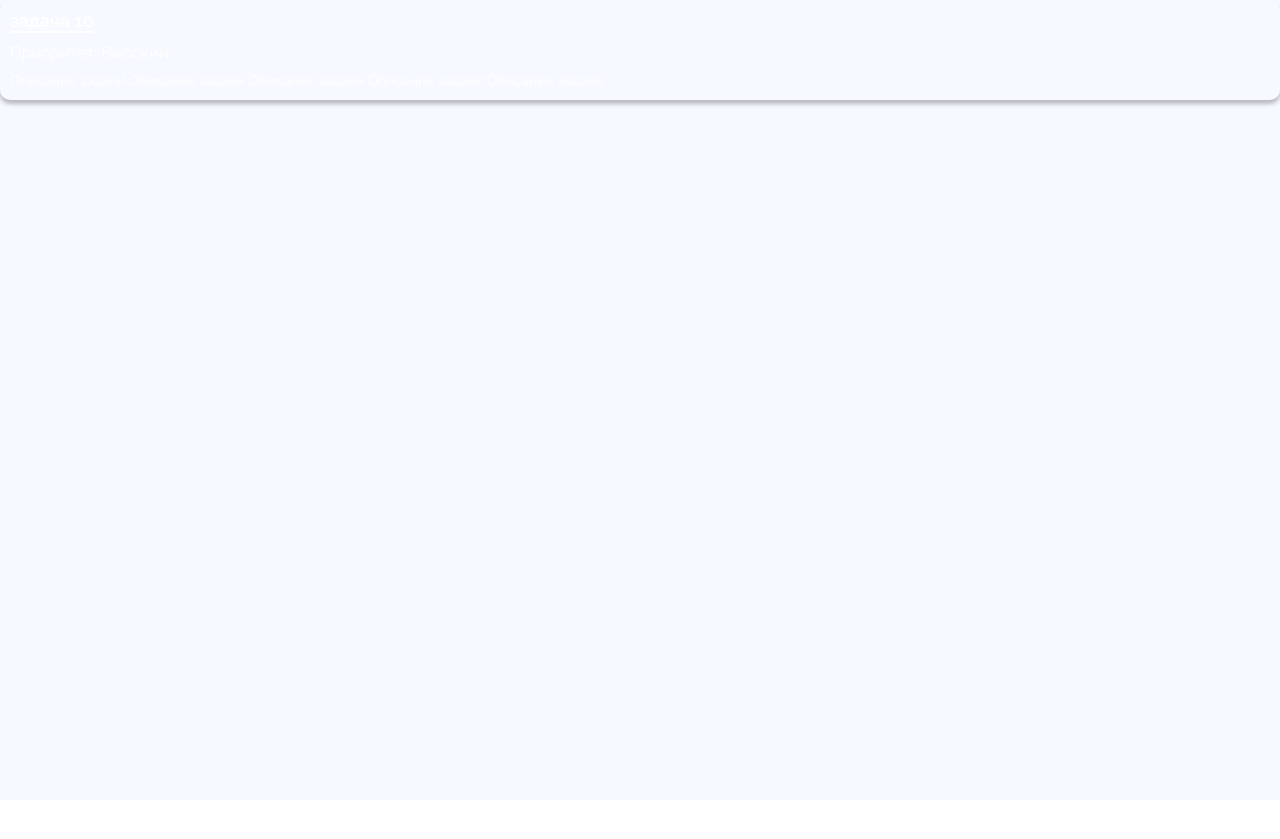
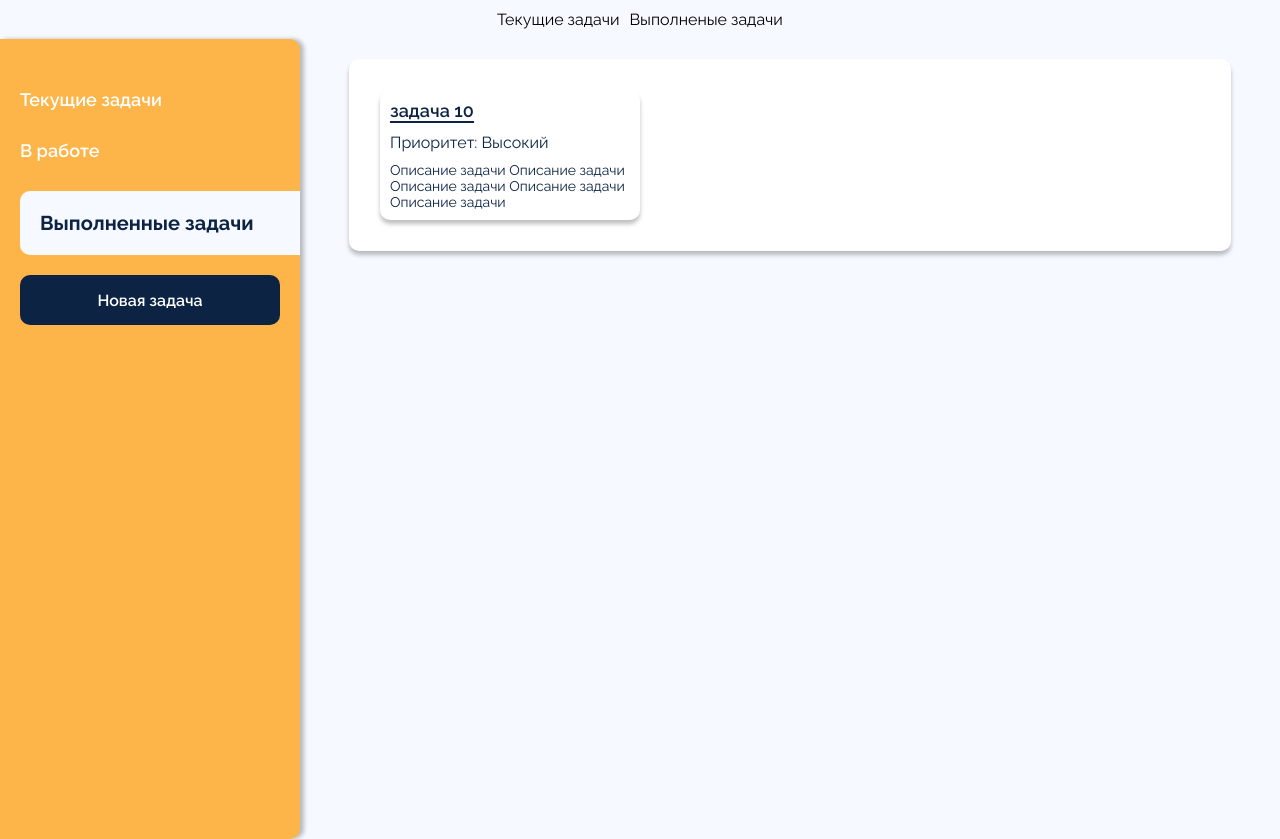
Before and after one commit to User8755/work, a React (Create React App) app: page /completed-tasks in a window 1280 px wide. Before the commit the page ends 800 px from the top, so only its background shows below. Built offline with nearby package versions, Linux system fonts and the light colour scheme.

Commit message:
изменение увеличения карточки и раздела выполненые задачи

```diff
--- a/src/App/App.js
+++ b/src/App/App.js
@@ -30,7 +30,7 @@ function App() {
   return (
     <div className='App'>
       <Modal setModal={setModal} modal={modal} child={child}></Modal>
-      {/*<Header></Header>*/}
+      <Header></Header>
       <Routes>
         <Route
           path='/current-tasks'
@@ -71,6 +71,8 @@ function App() {
               setChild={setChild}
               setSelectedCard={setSelectedCard}
               selectedCard={selectedCard}
+              isTasks={isTasks}
+              setTasks={setTasks}
             ></CompletedTasks>
           }
         ></Route>
--- a/src/Card/card.css
+++ b/src/Card/card.css
@@ -14,7 +14,7 @@
   transition: transform 0.3s;
 }
 .card:hover {
-  transform: scale(1.1);
+  transform: scale(1.05);
 }
 
 .card__title {
--- /dev/null
+++ b/src/CompletedTasks/CompletedTasks.css
@@ -0,0 +1,9 @@
+.content .completed {
+  grid-template-rows: repeat(auto, 1fr);
+}
+.completed > .card {
+  color: var(--accent-dark-color);
+}
+.completed > .card > .card__title {
+  border-bottom: 2px solid var(--accent-dark-color);
+}
--- a/src/CompletedTasks/CompletedTasks.jsx
+++ b/src/CompletedTasks/CompletedTasks.jsx
@@ -1,8 +1,51 @@
 /* eslint-disable array-callback-return */
+import { NavLink } from 'react-router-dom';
+import './CompletedTasks.css';
+import Card from '../Card/card';
+import NewTask from '../NewTask/newTask';
+import '../CurrentTasks/CurrentTasks.css';
 import newTasks from '../untils/newTask';
-import Card from '../Card/card';
-function CompletedTasks({ setModal, setChild, setSelectedCard, selectedCard }) {
-  return newTasks.map((item) => {
+
+function CompletedTasks({
+  setModal,
+  setChild,
+  setSelectedCard,
+  selectedCard,
+  isTasks,
+  setTasks,
+}) {
+  const handlerOpenModal = () => {
+    setModal(true);
+    setChild(
+      <NewTask isTasks={isTasks} setTasks={setTasks} setModal={setModal} />
+    );
+  };
+  return (
+    <div className='main-wrapper'>
+      <aside className='aside'>
+        <ul className='aside__list'>
+          <li className='aside__list-item'>
+            <NavLink to='/current-tasks' className='header__nav-link'>
+              Текущие задачи
+            </NavLink>
+          </li>
+          <li className='aside__list-item'>
+            <NavLink to='/in-progress' className='header__nav-link'>
+              В работе
+            </NavLink>
+          </li>
+          <li className='aside__list-item  active'>
+            <NavLink to='/completed-tasks' className='header__nav-link'>
+              Выполненные задачи
+            </NavLink>
+          </li>
+        </ul>
+        <button className='button button-aside' onClick={handlerOpenModal}>
+          Новая задача
+        </button>
+      </aside>
+      <section className='content completed'>
+        {newTasks.map((item) => {
           if (item.inprogress === 'Завершена') {
             return (
               <Card
@@ -15,7 +58,10 @@ function CompletedTasks({ setModal, setChild, setSelectedCard, selectedCard }) {
               />
             );
           }
-  });
+        })}
+      </section>
+    </div>
+  );
 }
 
 export default CompletedTasks;
--- a/src/CurrentTasks/CurrentTasks.jsx
+++ b/src/CurrentTasks/CurrentTasks.jsx
@@ -47,7 +47,6 @@ function CurrentTasks({
         </aside>
         <div className='content'>
           <h2 className='content__title'>Приоритет</h2>
-
           <div className='current-tasks__hi task'>
             <h2 className='content__subtitle'>Высокий</h2>
             {isTasks.map((item) => {
```
Lines whose indentation alone changed are shown as unchanged.
